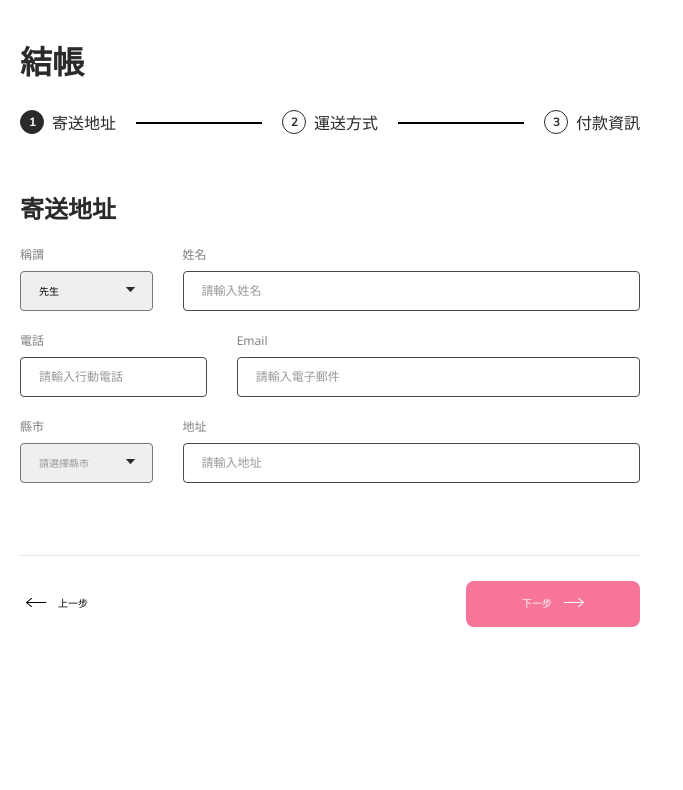
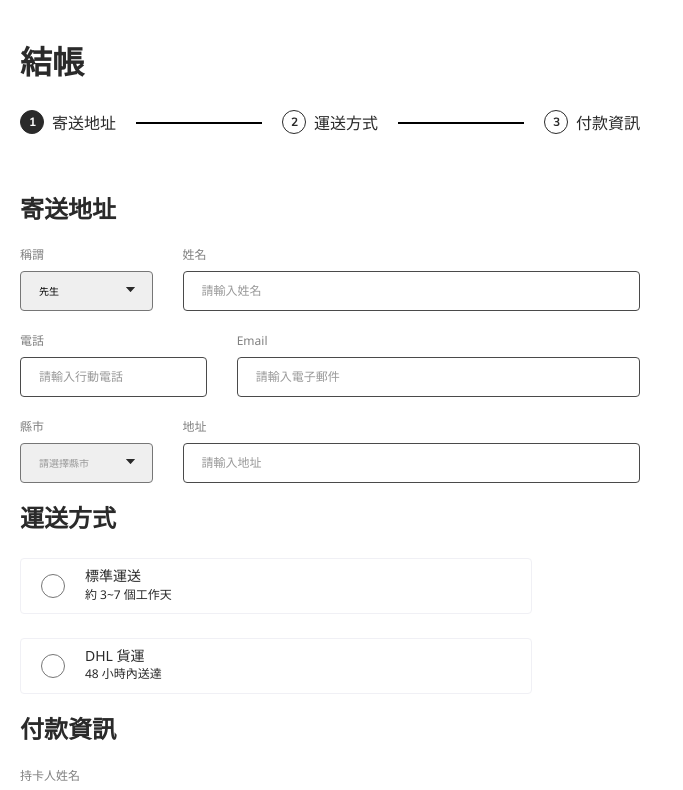
Before and after one commit to Liam67726978/alpha-shop, a React (Create React App) app: page / in a window 1280 px wide. Shown: the top 790 px of the page, without its empty margins (0-683 px from the left). Built offline with nearby package versions, Linux system fonts and the light colour scheme.

Commit message:
Delete unused code and update README

```diff
--- a/src/App.jsx
+++ b/src/App.jsx
@@ -1,4 +1,3 @@
-import styles from "./App.module.scss";
 import Main from "./components/main/Main";
 
 function App() {
--- a/src/App.module.scss
+++ /dev/null
@@ -1,5 +0,0 @@
-.box {
-  width: 100px;
-  height: 100px;
-  background: skyblue;
-}
--- a/src/Components/main/Register/Control.module.scss
+++ b/src/Components/main/Register/Control.module.scss
@@ -4,7 +4,7 @@
   height: 72px;
   display: flex;
   justify-content: space-between;
-  align-items: end;
+  align-items: flex-end;
   button {
     width: 174px;
     height: 46px;
--- a/src/Components/main/Register/Form.jsx
+++ b/src/Components/main/Register/Form.jsx
@@ -5,8 +5,8 @@ function Form() {
   return (
     <div className={styles.formWrapper}>
       <AddressPhase />
-      {/* <ShippingPhase /> */}
-      {/* <CreditCardPhase /> */}
+      <ShippingPhase />
+      <CreditCardPhase />
     </div>
   );
 }
```
Also changed, not shown: 1 other file (tests, documents, lock files or other folders).
